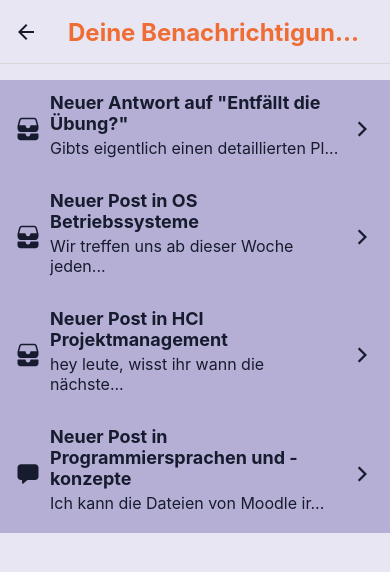
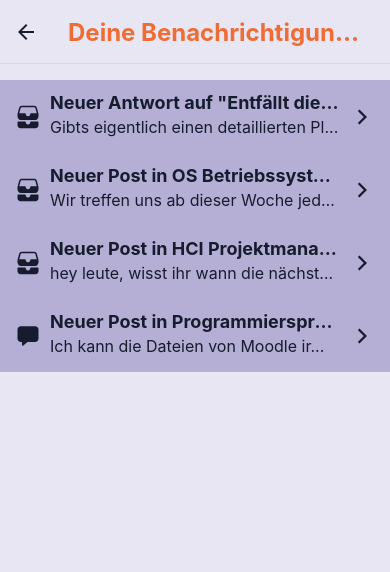
Before and after one commit to dakralex/study-buddies, a React Native app: screen /Notifications in a window 390 px wide. Shown: the top 572 px of the page. Built offline with nearby package versions, Linux system fonts and the light colour scheme.

Commit message:
Add numberOfLines prop to all Text components; Fix ellipsis in NotificationItem

```diff
--- a/src/components/atoms/AppText.tsx
+++ b/src/components/atoms/AppText.tsx
@@ -4,6 +4,7 @@
 
 export type TextProps = {
   style?: StyleProp<TextStyle>;
+  numberOfLines?: number;
   children: React.ReactNode;
 };
 
@@ -11,10 +12,21 @@
   globalStyleKey: TextStyleTypes;
 };
 
-const AppText = ({style, children, globalStyleKey}: AppTextProps) => {
+const AppText = ({
+  style,
+  numberOfLines,
+  children,
+  globalStyleKey,
+}: AppTextProps) => {
   const globalStyles = useTextStyles();
 
-  return <Text style={[globalStyles[globalStyleKey], style]}>{children}</Text>;
+  return (
+    <Text
+      style={[globalStyles[globalStyleKey], style]}
+      numberOfLines={numberOfLines}>
+      {children}
+    </Text>
+  );
 };
 
 export default AppText;
--- a/src/components/atoms/text/Heading.tsx
+++ b/src/components/atoms/text/Heading.tsx
@@ -3,9 +3,12 @@
 
 type HeadingProps = TextProps;
 
-const Heading = ({style, children}: HeadingProps) => {
+const Heading = ({style, numberOfLines, children}: HeadingProps) => {
   return (
-    <AppText style={style} globalStyleKey="heading">
+    <AppText
+      style={style}
+      numberOfLines={numberOfLines}
+      globalStyleKey="heading">
       {children}
     </AppText>
   );
--- a/src/components/atoms/text/NormalText.tsx
+++ b/src/components/atoms/text/NormalText.tsx
@@ -1,9 +1,9 @@
 import React from 'react';
 import AppText, {TextProps} from '../AppText';
 
-const NormalText = ({style, children}: TextProps) => {
+const NormalText = ({style, numberOfLines, children}: TextProps) => {
   return (
-    <AppText style={style} globalStyleKey="text">
+    <AppText style={style} numberOfLines={numberOfLines} globalStyleKey="text">
       {children}
     </AppText>
   );
--- a/src/components/atoms/text/SmallText.tsx
+++ b/src/components/atoms/text/SmallText.tsx
@@ -3,9 +3,12 @@
 
 type SmallTextProps = TextProps;
 
-const SmallText = ({style, children}: SmallTextProps) => {
+const SmallText = ({style, numberOfLines, children}: SmallTextProps) => {
   return (
-    <AppText style={style} globalStyleKey="smallText">
+    <AppText
+      style={style}
+      numberOfLines={numberOfLines}
+      globalStyleKey="smallText">
       {children}
     </AppText>
   );
--- a/src/components/atoms/text/SubHeading.tsx
+++ b/src/components/atoms/text/SubHeading.tsx
@@ -3,9 +3,12 @@
 
 type SubheadingProps = TextProps;
 
-const SubHeading = ({style, children}: SubheadingProps) => {
+const SubHeading = ({style, numberOfLines, children}: SubheadingProps) => {
   return (
-    <AppText style={style} globalStyleKey="subHeading">
+    <AppText
+      style={style}
+      numberOfLines={numberOfLines}
+      globalStyleKey="subHeading">
       {children}
     </AppText>
   );
--- a/src/components/atoms/text/SubSubHeading.tsx
+++ b/src/components/atoms/text/SubSubHeading.tsx
@@ -3,9 +3,16 @@
 
 type SubsubheadingProps = TextProps;
 
-const SubSubHeading = ({style, children}: SubsubheadingProps) => {
+const SubSubHeading = ({
+  style,
+  numberOfLines,
+  children,
+}: SubsubheadingProps) => {
   return (
-    <AppText style={style} globalStyleKey="subSubHeading">
+    <AppText
+      style={style}
+      numberOfLines={numberOfLines}
+      globalStyleKey="subSubHeading">
       {children}
     </AppText>
   );
--- a/src/components/molecules/NotificationItem.tsx
+++ b/src/components/molecules/NotificationItem.tsx
@@ -42,14 +42,12 @@
         size={buttonStyles.buttonIcon.width}
         color={buttonStyles.buttonIcon.color}
       />
-      <NormalText style={buttonStyles.notificationItemContent}>
-        <View>
-          <SubSubHeading>{title}</SubSubHeading>
-        </View>
-        <View>
-          <NormalText>{message}</NormalText>
-        </View>
-      </NormalText>
+      <View style={buttonStyles.notificationItemContent}>
+        <SubSubHeading style={{flex: 1}} numberOfLines={1}>
+          {title}
+        </SubSubHeading>
+        <NormalText numberOfLines={1}>{message}</NormalText>
+      </View>
     </AppIconButton>
   );
 };
--- a/src/styles/Buttons.ts
+++ b/src/styles/Buttons.ts
@@ -61,8 +61,8 @@
       width: '100%',
     },
     notificationItemContent: {
+      flex: 1,
       paddingHorizontal: 10,
-      marginRight: 'auto',
     },
     searchResultItemWrapper: {
       paddingHorizontal: SCREEN_PADDING_HORIZONTAL,
```
Also changed, not shown: src/components/atoms/text/BoldText.tsx (+5 -2 lines).
